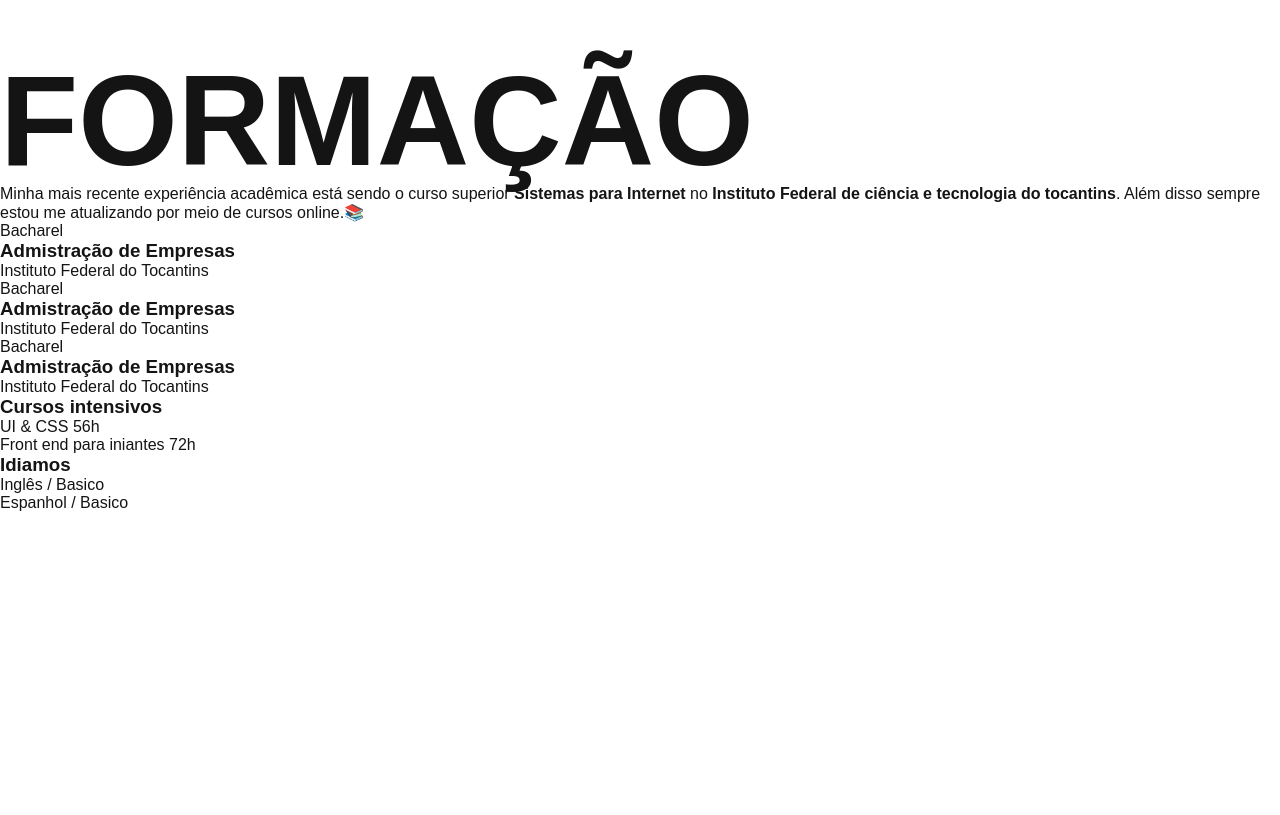
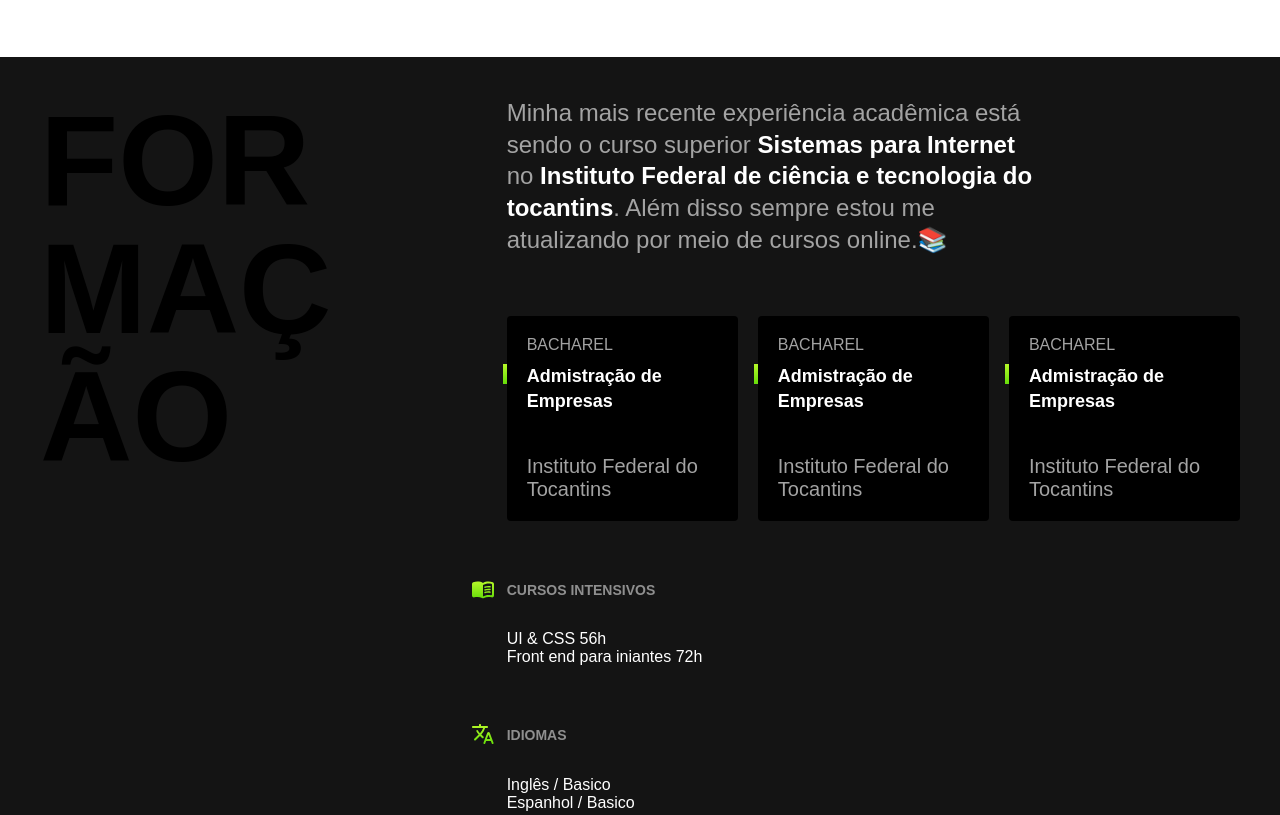
Before and after one commit to Efrasnn/PortifolioEfraim, a plain HTML site: page index.html in a window 1280 px wide. Shown: the part 1309-2124 px from the top of the page. Drawn offline with Linux system fonts and the light colour scheme.

Commit message:
"new commit"

```diff
--- a/formacao.css
+++ b/formacao.css
@@ -0,0 +1,109 @@
+.formacao{
+  background-color:#141414 ;
+  color: #ffffff ;
+}
+
+.formacao-container{
+  max-width: 1200px;
+  padding: 40px 20px ;
+  margin: 0 auto;
+  display: grid;
+  grid-template-columns: 1fr 2fr;
+  gap :100px ;
+}
+
+.formacao .subtitulo{
+  color: #000000;
+}
+
+.formacao-texto{
+  font-size: 1.5rem;
+  line-height: 1.33;
+  max-width: 40ch;
+  margin-bottom: 60px;
+  color: #a3a3a3;
+}
+
+.formacao-texto strong {
+color: #ffffff;
+}
+
+.faculdade-lista{
+  display: flex;
+  flex-wrap: wrap;
+  gap: 20px;
+  margin-bottom: 60px;
+}
+
+.faculdade {
+  flex: 1;
+  background: #000000;
+  padding:20px;
+  border-radius: 4px;
+  display: flex;
+  flex-direction: column;
+}
+
+.faculdade-tipo {
+  font-size:.867 ;
+  text-transform: uppercase;
+  color: #a3a3a3;
+  margin-bottom: 10px;
+}
+
+.faculdade-curso{
+  font-size: 1.125rem;
+  line-height: 1.4;
+  margin-bottom: 40px;
+  position: relative;
+  flex: 1;
+  }
+
+
+  .faculdade-curso::before{
+  content: '';
+  display: block;
+  width: 4px;
+  height: 20px;
+  background: linear-gradient(#b6f829, #67dd0a);
+  position:absolute ;
+  left: -24px;
+  }
+
+
+.faculdade-instituicao{
+  font-size: 1.25rem;
+  color: #a3a3a3;
+}
+
+.cursos{
+  margin-bottom: 60px;
+}
+
+.formacao-extra h3{
+  font-size: 0.875rem;
+  line-height: 1.4;
+  color: #8f8f8f;
+  text-transform: uppercase;
+  margin-bottom: 30px;
+  position: relative;
+
+}
+
+.formacao-extra h3::before{
+  display: block;
+  content: "";
+  width: 24px;
+  height: 24px; ;
+  position: absolute;
+  left: -36px;
+  top: -4px;
+}
+
+.cursos h3::before {
+  background: url(./img/cursos.svg)  no-repeat center center;
+}
+
+.idiomas h3::before{
+  background: url(./img/idiomas.svg)  no-repeat center center;
+}
--- a/index.html
+++ b/index.html
@@ -98,17 +98,17 @@
          <li class="faculdade">
            <span class="faculdade-tipo">Bacharel</span>
            <h3 class="faculdade-curso">Admistração de Empresas</h3>
-          <span>Instituto Federal do Tocantins</span>
+          <span class="faculdade-instituicao">Instituto Federal do Tocantins</span>
          </li>
          <li class="faculdade">
           <span class="faculdade-tipo">Bacharel</span>
           <h3 class="faculdade-curso">Admistração de Empresas</h3>
-         <span>Instituto Federal do Tocantins</span>
+         <span class="faculdade-instituicao">Instituto Federal do Tocantins</span>
         </li>
         <li class="faculdade">
           <span class="faculdade-tipo">Bacharel</span>
           <h3 class="faculdade-curso">Admistração de Empresas</h3>
-         <span>Instituto Federal do Tocantins</span>
+         <span class="faculdade-instituicao">Instituto Federal do Tocantins</span>
         </li>
       </ul>
 
@@ -122,7 +122,7 @@
         </div>
 
         <div class="idiomas">
-          <h3>Idiamos</h3>
+          <h3>Idiomas</h3>
           <ul>
              <li>Inglês <span>/ Basico</span></li>
              <li>Espanhol <span>/ Basico</span></li>
--- a/style.css
+++ b/style.css
@@ -2,4 +2,4 @@
 @import url(./Global.css);
 @import url(./Introducao.css);
 @import url(./Experiencia.css);
-@import url(./img/formacao.css);
+@import url(./formacao.css);
```
